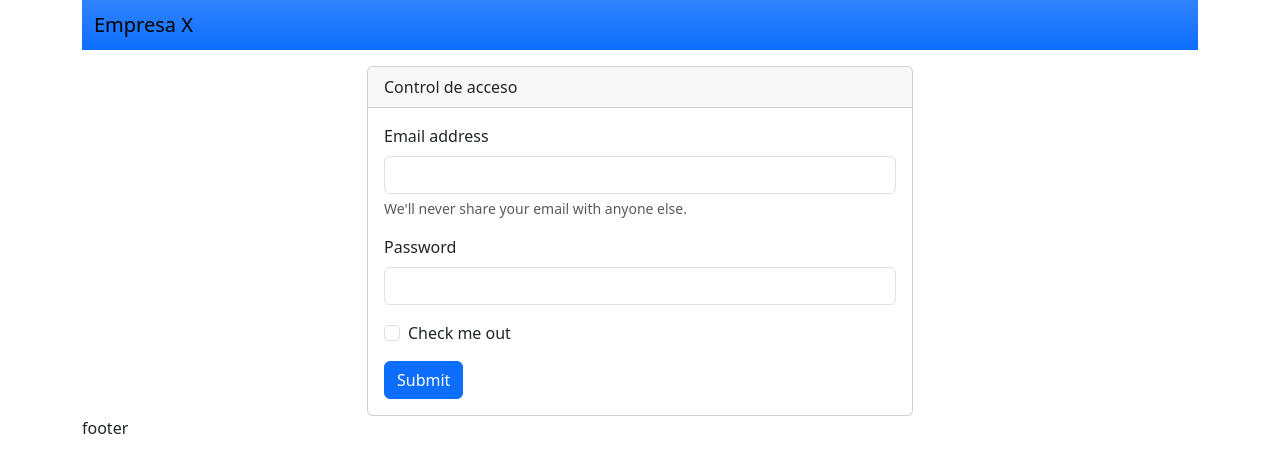
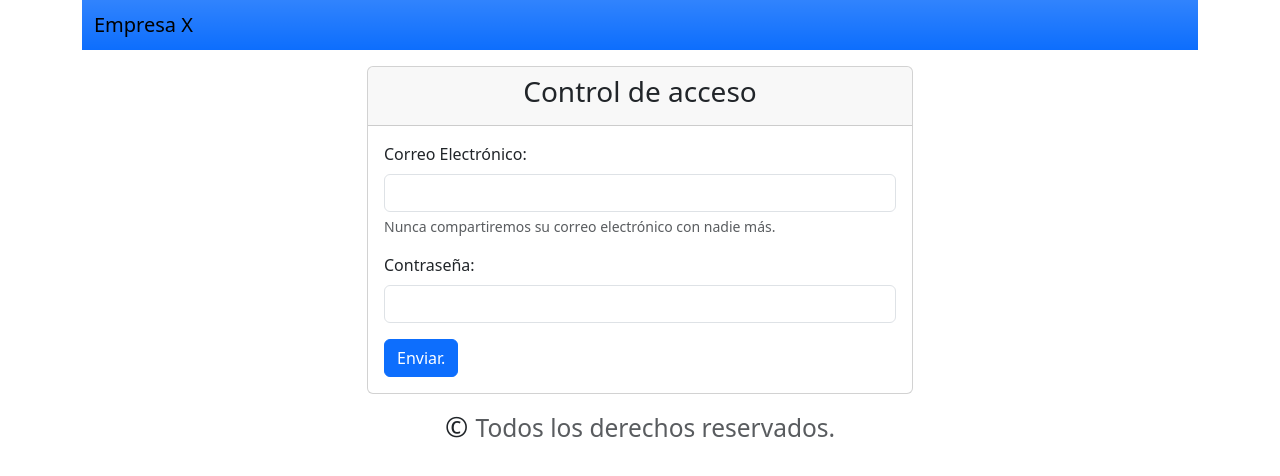
Before and after one commit to JuanDanielG/app-develop-c, a plain HTML site: page index.html in a window 1280 px wide. Drawn offline with nearby package versions, Linux system fonts and the light colour scheme.

Commit message:
actualizacion del index y creación de archivo y carpeta js

```diff
--- a/index.html
+++ b/index.html
@@ -21,38 +21,43 @@
             <div class="col-6">
                 <!-- formulario -->
                 <div class="card">
-                    <div class="card-header">
+                    <div class="card-header text-center">
                       <!-- Featured -->
-                      Control de acceso
+                      <h3>Control de acceso</h3>
                     </div>
                     <div class="card-body">
-                        <form>
+                        <div id="alert">
+
+                        </div>
+                        <form id="loginForm">
                             <div class="mb-3">
-                              <label for="exampleInputEmail1" class="form-label">Email address</label>
-                              <input type="email" class="form-control" id="exampleInputEmail1" aria-describedby="emailHelp">
-                              <div id="emailHelp" class="form-text">We'll never share your email with anyone else.</div>
+                              <label for="email" class="form-label" >Correo Electrónico:</label>
+                              <input type="email" class="form-control" id="email" aria-describedby="emailHelp" required>
+
+                              <div id="emailHelp" class="form-text">Nunca compartiremos su correo electrónico con nadie más.</div>
                             </div>
                             <div class="mb-3">
-                              <label for="exampleInputPassword1" class="form-label">Password</label>
-                              <input type="password" class="form-control" id="exampleInputPassword1">
+                              <label for="password" class="form-label">Contraseña: </label>
+                              <input type="password" class="form-control" id="password" required>
                             </div>
-                            <div class="mb-3 form-check">
-                              <input type="checkbox" class="form-check-input" id="exampleCheck1">
-                              <label class="form-check-label" for="exampleCheck1">Check me out</label>
-                            </div>
-                            <button type="submit" class="btn btn-primary">Submit</button>
+                            <button type="submit" class="btn btn-primary">Enviar.</button>
                           </form>
                     </div>
                   </div>
             </div>
         </div>
-        <div class="row">
-            <div class="col">
-                footer
+        <div class="row mt-3">
+            <div class="col text-center">
+                <!-- footer -->
+                <h3>
+                    &copy;
+                    <small class="text-body-secondary">Todos los derechos reservados.</small>
+                  </h3>
             </div>
         </div>
     </div>
 
-    <script src="https://cdn.jsdelivr.net/npm/bootstrap@5.3.5/dist/js/bootstrap.bundle.min.js" integrity="sha384-k6d4wzSIapyDyv1kpU366/PK5hCdSbCRGRCMv+eplOQJWyd1fbcAu9OCUj5zNLiq" crossorigin="anonymous"></script>
+    <script src="https://cdn.jsdelivr.net/npm/bootstrap@5.3.5/dist/js/bootstrap.bundle.min.js" integrity="sha384-k6d4wzSIapyDyv1kpU366/PK5hCdSbCRGRCMv+eplOQJWyd1fbcAu9OCUj5zNLiq" crossorigin="anonymous"></script>   </script>
+    <script src="js/loginService.js"></script>
 </body>
 </html>
--- /dev/null
+++ b/js/loginService.js
@@ -0,0 +1,2 @@
+//evento para atrapar los datos asignados en el formulario
+document.getElementById('loginForm')
```
